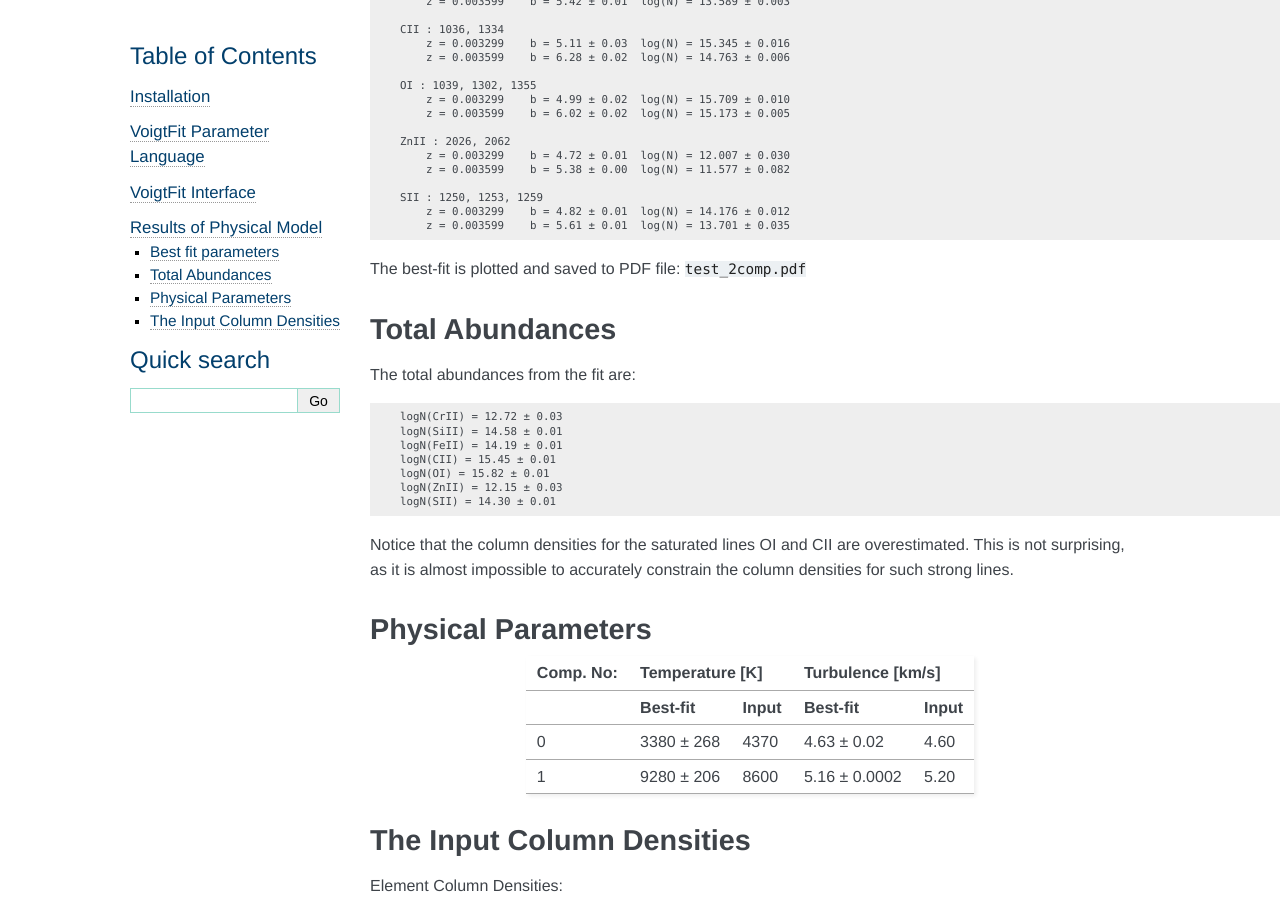
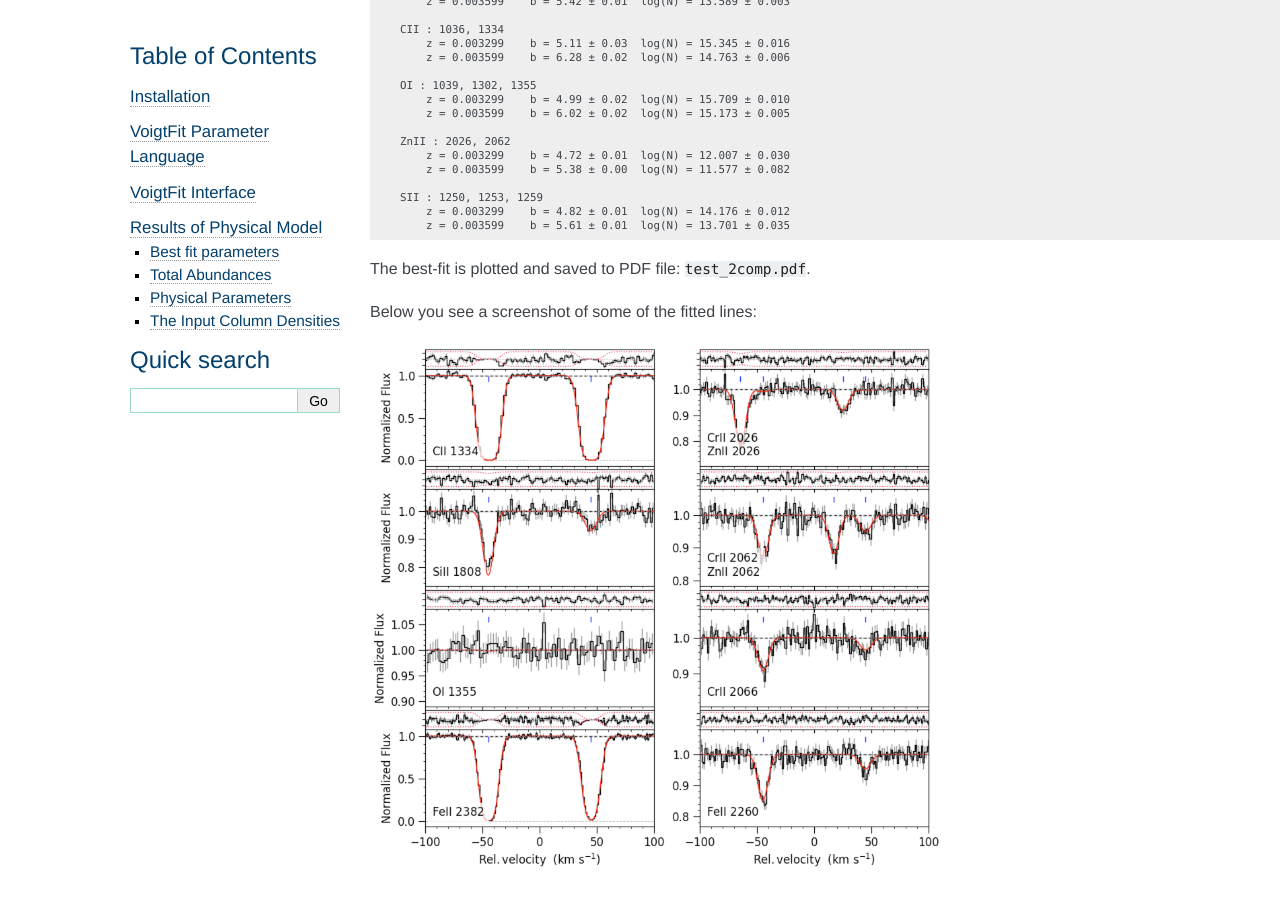
Before and after one commit to jkrogager/VoigtFit, a Sphinx documentation site: the page built from docs/physical_model_results.rst, in a window 1280 px wide and 900 px high, scrolled down 747 px. Built offline with Sphinx 7.4.7, drawn with Linux system fonts in a browser that asks for light colours.

Commit message:
example image for thermal model in docs

```diff
--- a/docs/physical_model_results.rst
+++ b/docs/physical_model_results.rst
@@ -56,7 +56,12 @@ and z=0.003600, we recover the following parameters::
         z = 0.003299    b = 4.82 ± 0.01  log(N) = 14.176 ± 0.012
         z = 0.003599    b = 5.61 ± 0.01  log(N) = 13.701 ± 0.035
 
-The best-fit is plotted and saved to PDF file:  ``test_2comp.pdf``
+The best-fit is plotted and saved to PDF file:  ``test_2comp.pdf``.
+
+Below you see a screenshot of some of the fitted lines:
+
+.. image:: figs/vfit_thermal_output.png
+    :width: 75%
 
 
 Total Abundances
```
Also changed, not shown: 6 other files.
